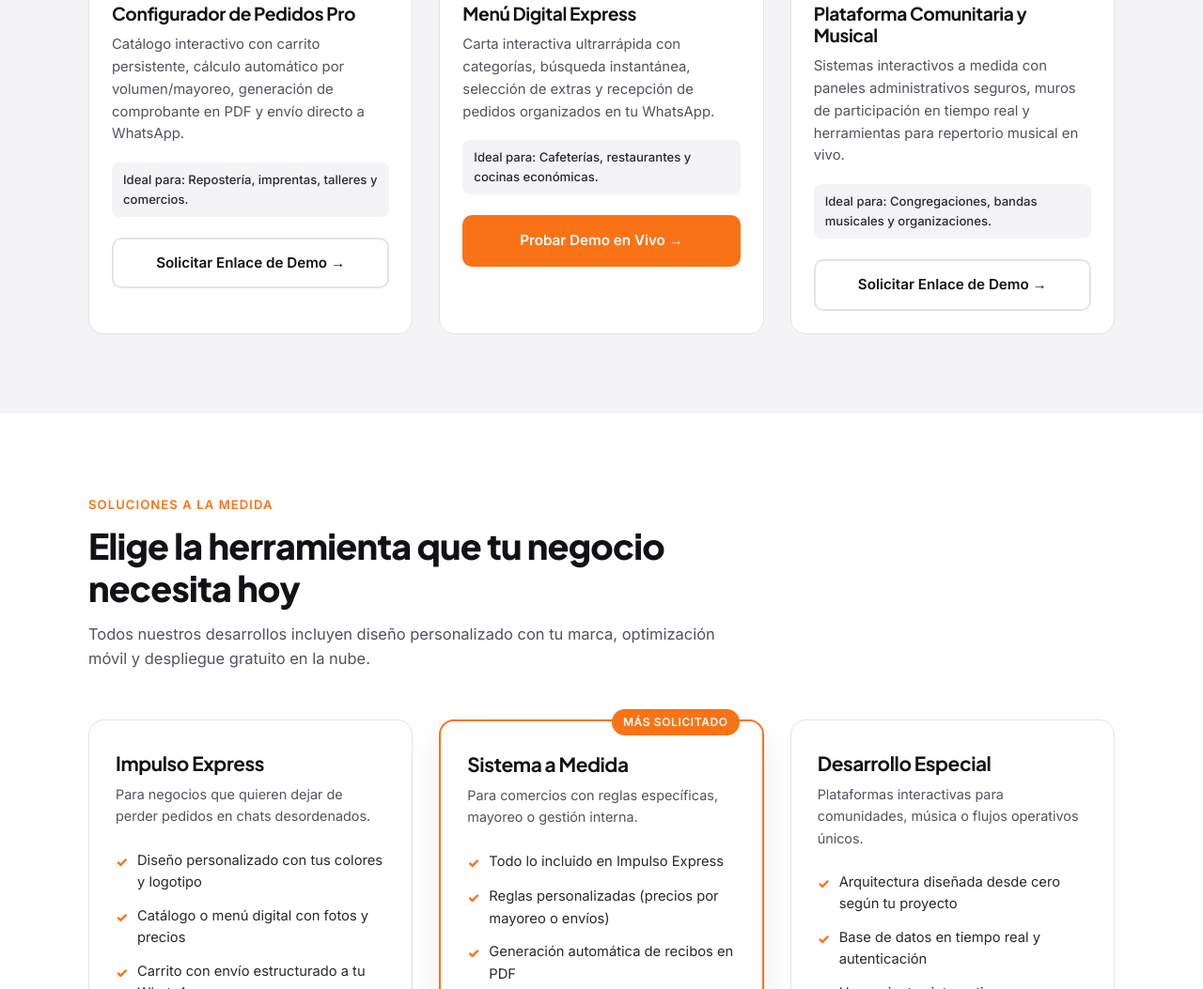
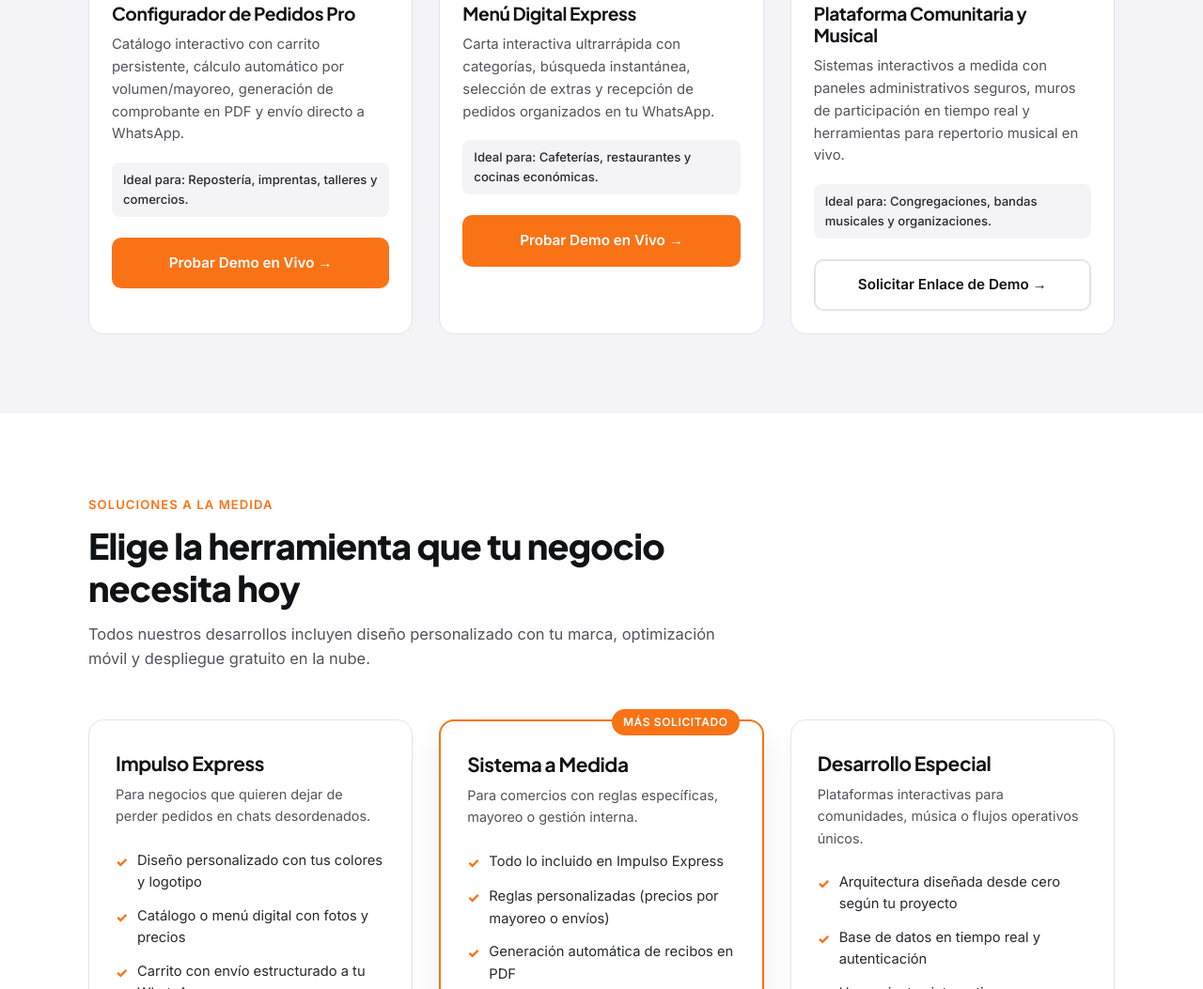
Before and after one commit to MVI-El-reino/ForjaDTR, a plain HTML site: page index.html in a window 1280 px wide. Shown: the part 1990-3043 px from the top of the page at 94% size. Drawn offline with Linux system fonts and the light colour scheme.

Commit message:
Update demo link and button style in index.html

```diff
--- a/index.html
+++ b/index.html
@@ -828,10 +828,9 @@
               </div>
               <div>
                 <div class="demo-ideal">Ideal para: Repostería, imprentas, talleres y comercios.</div>
-                <!-- Reemplaza el href con tu link real de Vercel cuando subas la demo -->
-                <a href="#contacto" class="btn btn-outline-dark" data-wa="Hola Rodrigo, me gustaría ver en vivo la Demo del Configurador de Pedidos Pro.">
-                  Solicitar Enlace de Demo →
-                </a>
+                  <a href="demo-pedidos.html" class="btn btn-primary" style="width: 100%;">
+                  Probar Demo en Vivo →
+                  </a>
               </div>
             </div>
           </div>
```
